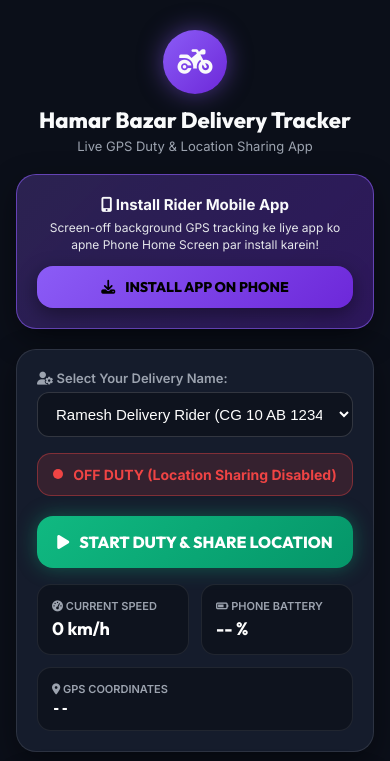
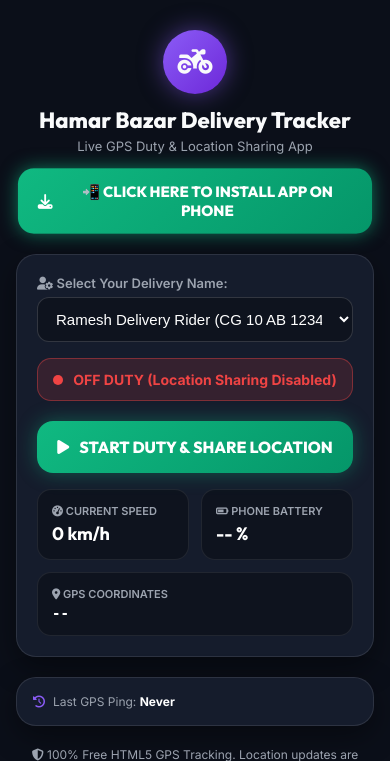
Before and after one commit to Prince4061/hamar-bazar-map, a Flask app: page /rider in a window 390 px wide. Shown: the top 761 px of the page. Run offline with Flask 3, Linux system fonts and the light colour scheme; data comes from the database, SQL or seed files in the repository.

Commit message:
style: move Install App button to top header of /rider mobile page with glowing Emerald Green animation

```diff
--- a/templates/rider.html
+++ b/templates/rider.html
@@ -220,10 +220,28 @@
             background: #EF4444;
         }
 
-        @keyframes pulse {
-            0% { transform: scale(1); opacity: 1; }
-            50% { transform: scale(1.3); opacity: 0.5; }
-            100% { transform: scale(1); opacity: 1; }
+        .install-pwa-top-btn {
+            width: 100%;
+            background: linear-gradient(135deg, #10B981, #059669);
+            color: #FFFFFF;
+            border: none;
+            padding: 14px 20px;
+            border-radius: 16px;
+            font-family: 'Outfit', sans-serif;
+            font-size: 15px;
+            font-weight: 800;
+            cursor: pointer;
+            box-shadow: 0 0 25px rgba(16, 185, 129, 0.6);
+            display: flex;
+            align-items: center;
+            justify-content: center;
+            gap: 10px;
+            animation: glowPulseBtn 1.8s infinite alternate ease-in-out;
+        }
+
+        @keyframes glowPulseBtn {
+            0% { transform: scale(0.98); box-shadow: 0 0 15px rgba(16, 185, 129, 0.5); }
+            100% { transform: scale(1.02); box-shadow: 0 0 30px rgba(16, 185, 129, 0.9); }
         }
 
         .footer-note {
@@ -244,14 +262,12 @@
             </div>
             <h1>Hamar Bazar Delivery Tracker</h1>
             <p>Live GPS Duty & Location Sharing App</p>
-        </div>
 
-        <div id="pwa-install-card" class="card" style="background:linear-gradient(135deg, rgba(139,92,246,0.25), rgba(109,40,217,0.35)); border:1px solid rgba(139,92,246,0.6); text-align:center;">
-            <h3 style="font-size:15px; font-weight:700; color:#F9FAFB; margin-bottom:6px;"><i class="fa-solid fa-mobile-screen-button"></i> Install Rider Mobile App</h3>
-            <p style="font-size:12px; color:#E5E7EB; margin-bottom:12px; line-height:1.4;">Screen-off background GPS tracking ke liye app ko apne Phone Home Screen par install karein!</p>
-            <button onclick="installPwaApp()" class="duty-btn" style="background:linear-gradient(135deg, #8B5CF6, #6D28D9); padding:12px 18px; font-size:14px; width:100%;">
-                <i class="fa-solid fa-download"></i> INSTALL APP ON PHONE
-            </button>
+            <div style="margin-top: 14px;">
+                <button id="top-install-btn" onclick="installPwaApp()" class="install-pwa-top-btn">
+                    <i class="fa-solid fa-download"></i> 📲 CLICK HERE TO INSTALL APP ON PHONE
+                </button>
+            </div>
         </div>
 
         <div class="card">
```
